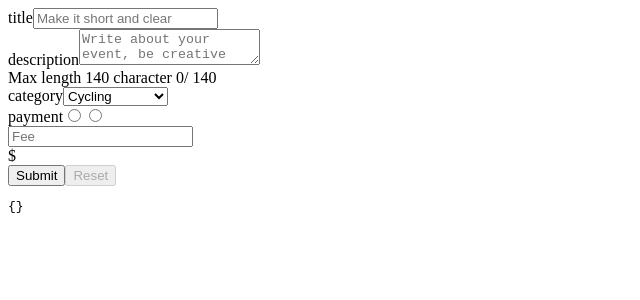
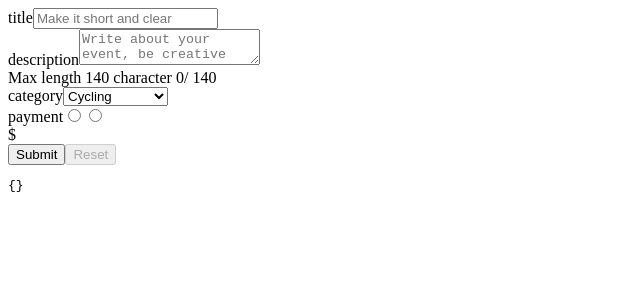
Before and after one commit to morawskiOZ/Monterail_Task, a React (Create React App) app: page / in a window 1280 px wide. Shown: the top 300 px of the page, without its empty margins (0-640 px from the left). Built offline with nearby package versions, Linux system fonts and the light colour scheme.

Commit message:
add fee input

```diff
--- a/src/components/MainForm/FormInput/FormInput.tsx
+++ b/src/components/MainForm/FormInput/FormInput.tsx
@@ -1,20 +1,16 @@
+import { assignElement } from "helpers/components/MainForm/assignElement"
+import { assignValidators } from "helpers/components/MainForm/assignValidator"
+import { composeValidators } from "helpers/components/MainForm/formValidation"
 import {
-  assignValidators,
-  InputNames
-} from "helpers/components/MainForm/assignValidator"
-import { composeValidators } from "helpers/components/MainForm/formValidation"
-import React, { ReactElement } from "react"
+  InputNames,
+  InputTypes,
+  parseInput
+} from "helpers/components/MainForm/inputParser"
+import React from "react"
 import { Field } from "react-final-form"
 import "./FormInput.scss"
 
-export enum InputTypes {
-  TEXT = "text",
-  TEXT_AREA = "textarea",
-  SELECT = "select",
-  PAYMENT_GROUP = "paymentGroup"
-}
-
-interface SelectOption {
+export interface SelectOption {
   id: number
   name: string
 }
@@ -24,62 +20,40 @@ export interface FormInputProps {
   label: string
   type: InputTypes
   placeholder: string
-  values?:any
+  values?: any
   description?: string
   counter?: boolean
   maxLength?: number
-  options?: SelectOption[],
-  // elements?: any
+  options?: SelectOption[]
+  elements?: any
+  condition: any
 }
 
-const FormInput = ({
+const FormInput = ({ ...props }: FormInputProps) => {
+  const {
     name,
     label,
+    type,
     placeholder,
-  type,
-  counter,
     values,
     description,
+    counter,
     maxLength,
     options,
-  elements
-}: FormInputProps) => {
-
-  const elementToRender = (type: InputTypes, input): ReactElement => {
-    switch (type) {
-      case InputTypes.TEXT_AREA:
-        return <textarea {...input} placeholder={placeholder} />
-      case InputTypes.SELECT:
+    elements,
+    condition
+  } = props
   return (
-          <select {...input} placeholder={placeholder}>
-            {options.map((option: SelectOption) => {
-              return (
-                <option value={option.id} id={`${option.id}`}>
-                  {option.name}
-                </option>
-              )
-            })}
-          </select>
-        )
-        case InputTypes.PAYMENT_GROUP:
-          return (
-            elements.map( element => {
-              if (element.name === "paid_event") {
-                return <input  {...input}  type={element.type} name ={element.name} label={element.label} value={element.value} />
-              }
-            })
-          )
-      default:
-        return <input {...input} type={type} placeholder={placeholder} />
-    }
-  }
-
-  return (
-    <Field name={name} validate={composeValidators(...assignValidators(name))}>
+    <Field
+      name={name}
+      validate={composeValidators(...assignValidators(name))}
+      parse={parseInput}
+      type={elements ? elements.type : type}
+    >
       {({ input, meta }) => (
         <div>
           <label>{label}</label>
-          {elementToRender(type, input)}
+          {assignElement(props, input)}
           {meta.error && meta.touched && <span>{meta.error}</span>}
           {description && (
             <div className="FormInput-descriptionRow">
--- a/src/components/MainForm/FormSchema/inputsSchema.json
+++ b/src/components/MainForm/FormSchema/inputsSchema.json
@@ -74,6 +74,6 @@
         { "type": "radio","name":"paid_event", "label": "Paid event", "value": true }
       ]
     },
-    { "type": "number","name":"event_fee", "placeholder": "Fee", "description": "$" }
+    { "type": "number","name":"event_fee", "placeholder": "Fee", "description": "$", "condition":"paid_event" }
   ]
 }
--- a/src/components/MainForm/MainForm.tsx
+++ b/src/components/MainForm/MainForm.tsx
@@ -1,9 +1,9 @@
+import { InputNames, InputTypes } from "helpers/components/MainForm/inputParser"
 import React from "react"
 import { Form } from "react-final-form"
-import FormInput, { InputTypes } from "./FormInput/FormInput"
+import FormInput from "./FormInput/FormInput"
+import * as inputsSchema from "./FormSchema/inputsSchema.json"
 import "./MainForm.scss"
-import { InputNames } from "helpers/components/MainForm/assignValidator"
-import * as inputsSchema from "./FormSchema/inputsSchema.json"
 
 const MainForm = () => {
   const onSubmit = (values: any) => {
@@ -28,6 +28,7 @@ const MainForm = () => {
                 maxLength={input.maxLength}
                 options={input.options}
                 elements={input.elements}
+                condition={input.condition}
                 values={values}
               />
             ))}
--- /dev/null
+++ b/src/helpers/components/MainForm/assignElement.tsx
@@ -0,0 +1,54 @@
+import React from "react"
+import { SelectOption } from "components/MainForm/FormInput/FormInput"
+import { InputNames } from "./inputParser"
+
+export const assignElement = (props, input) => {
+  const {
+    name,
+    label,
+    type,
+    placeholder,
+    values,
+    description,
+    counter,
+    maxLength,
+    options,
+    elements,
+    condition
+  } = props
+  switch (name) {
+    case InputNames.DESCRIPTION:
+      return <textarea {...input} placeholder={placeholder} />
+    case InputNames.CATEGORY_ID:
+      return (
+        <select {...input} placeholder={placeholder}>
+          {options.map((option: SelectOption) => {
+            return (
+              <option value={option.id} id={`${option.id}`}>
+                {option.name}
+              </option>
+            )
+          })}
+        </select>
+      )
+    case InputNames.PAID_EVENT:
+      return elements.map(element => {
+        return (
+          <input
+            {...input}
+            type={element.type}
+            name={element.name}
+            label={element.label}
+            value={element.value}
+          />
+        )
+      })
+    case InputNames.EVENT_FEE:
+      if (values[condition]) {
+        return <input {...input} type={type} placeholder={placeholder} />
+      }
+      break
+    default:
+      return <input {...input} type={type} placeholder={placeholder} />
+  }
+}
--- a/src/helpers/components/MainForm/assignValidator.ts
+++ b/src/helpers/components/MainForm/assignValidator.ts
@@ -1,19 +1,17 @@
 import { required, checkLength } from "./formValidation"
 import { FieldValidator } from "final-form"
-
-export enum InputNames {
-  TITLE = "title",
-  DESCRIPTION = "description"
-}
+import { InputNames } from "./inputParser";
 
 export const assignValidators = (name: InputNames): FieldValidator<any>[] => {
   const validators: FieldValidator<any>[] = []
   switch (name) {
     case InputNames.TITLE:
       validators.push(required as never)
+      break
     case InputNames.DESCRIPTION:
       validators.push(required as never)
       validators.push(checkLength(5) as never)
+      break
   }
   return validators
 }
--- /dev/null
+++ b/src/helpers/components/MainForm/inputParser.ts
@@ -0,0 +1,25 @@
+export enum InputNames {
+  TITLE = "title",
+  EVENT_FEE = "event_fee",
+  PAID_EVENT = "paid_event",
+  DESCRIPTION = "description",
+  CATEGORY_ID = "category_id"
+}
+export enum InputTypes {
+  TEXT = "text",
+  TEXT_AREA = "textarea",
+  SELECT = "select",
+  PAYMENT_GROUP = "paymentGroup",
+  CONDITIONAL = "conditional"
+}
+
+export const parseInput = (value: any, name: InputNames | string) => {
+  switch (name) {
+    case InputNames.EVENT_FEE:
+      return parseFloat(value)
+    case InputNames.PAID_EVENT:
+      return (value === 'true')
+    default:
+      return value
+  }
+}
```
Lines whose indentation alone changed are shown as unchanged.
